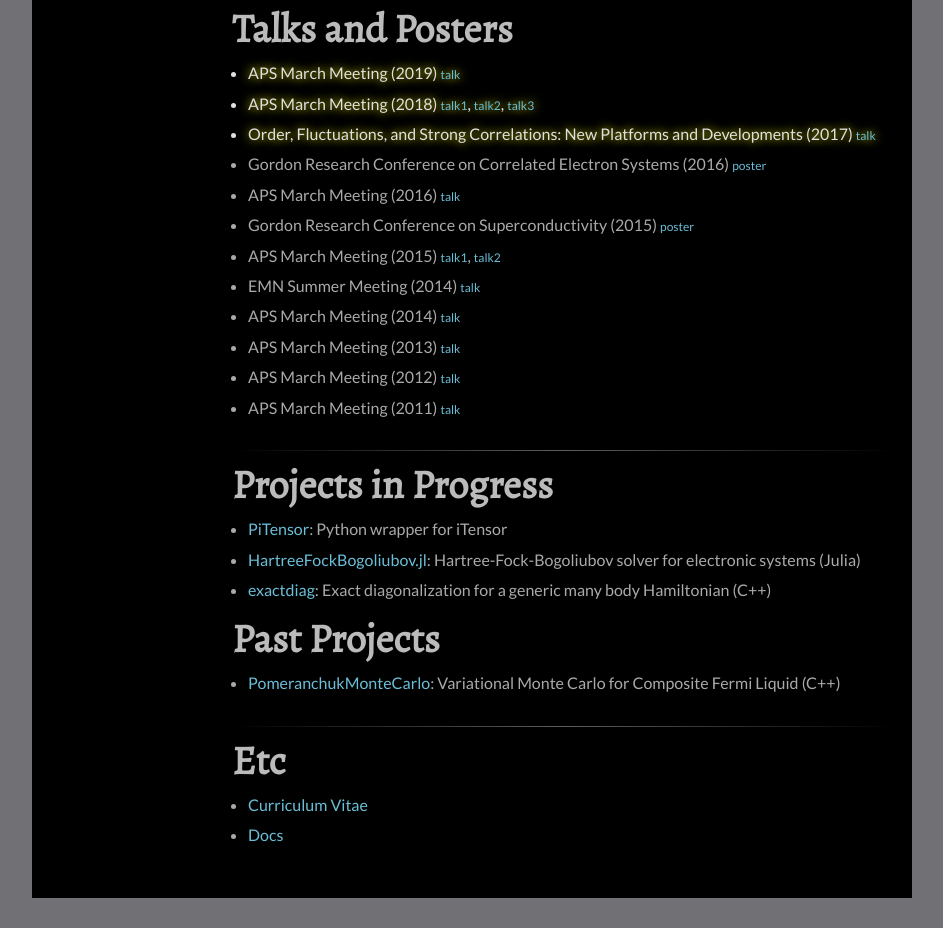
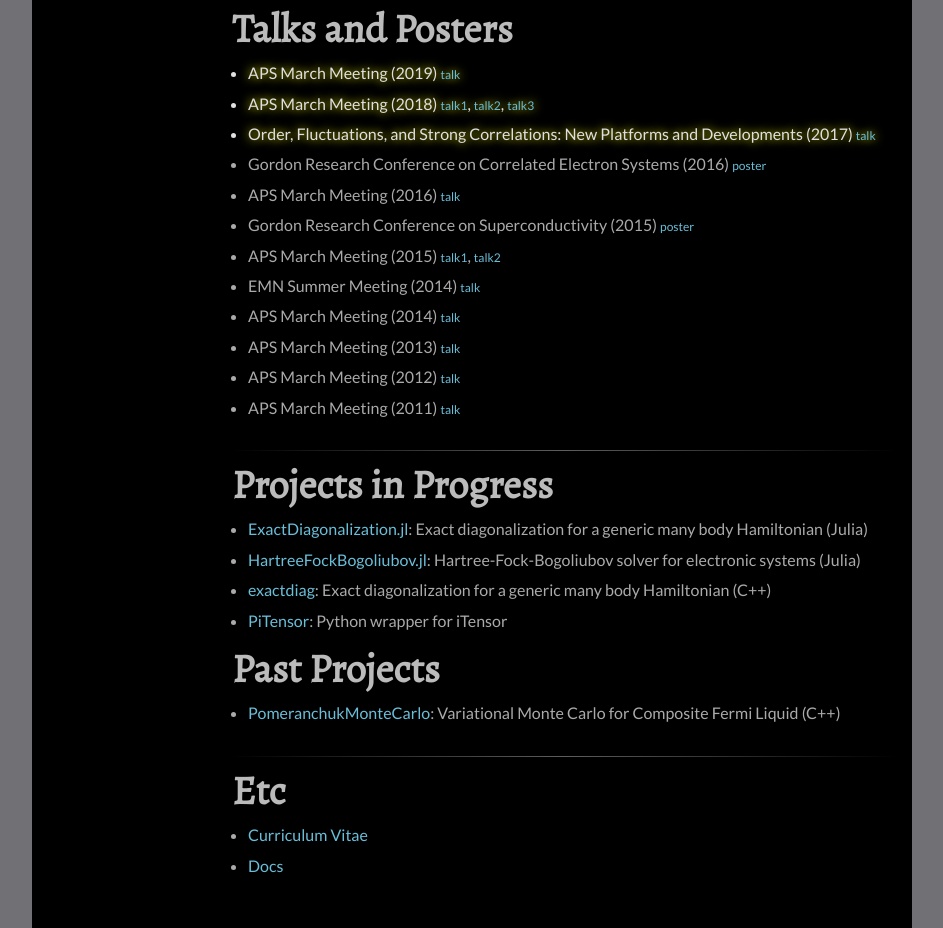
Before and after one commit to kyungminlee/kyungminlee.github.io, a plain HTML site: page index.html in a window 1280 px wide. Shown: the part 1084-2012 px from the top of the page, without its empty margins (168-1111 px from the left). Before the commit the page ends 1982 px from the top, so only its background shows below. Drawn offline with nearby package versions, Linux system fonts and the light colour scheme; some icons are missing.

Commit message:
Update index.html

```diff
--- a/index.html
+++ b/index.html
@@ -193,9 +193,10 @@
       <section>
         <h1>Projects in Progress</h1>
         <ul>
-          <li><a href="https://github.com/kyungminlee/PiTensor">PiTensor</a>: Python wrapper for iTensor</li>
+          <li><a href="https://github.com/kyungminlee/ExactDiagonalization.jl">ExactDiagonalization.jl</a>: Exact diagonalization for a generic many body Hamiltonian (Julia)</li>
           <li><a href="https://github.com/kyungminlee/HartreeFockBogoliubov.jl">HartreeFockBogoliubov.jl</a>: Hartree-Fock-Bogoliubov solver for electronic systems (Julia)</li>
           <li><a href="https://github.com/kyungminlee/exactdiag">exactdiag</a>: Exact diagonalization for a generic many body Hamiltonian (C++)</li>
+          <li><a href="https://github.com/kyungminlee/PiTensor">PiTensor</a>: Python wrapper for iTensor</li>
         </ul>
         <h1>Past Projects</h1>
         <ul>
```
